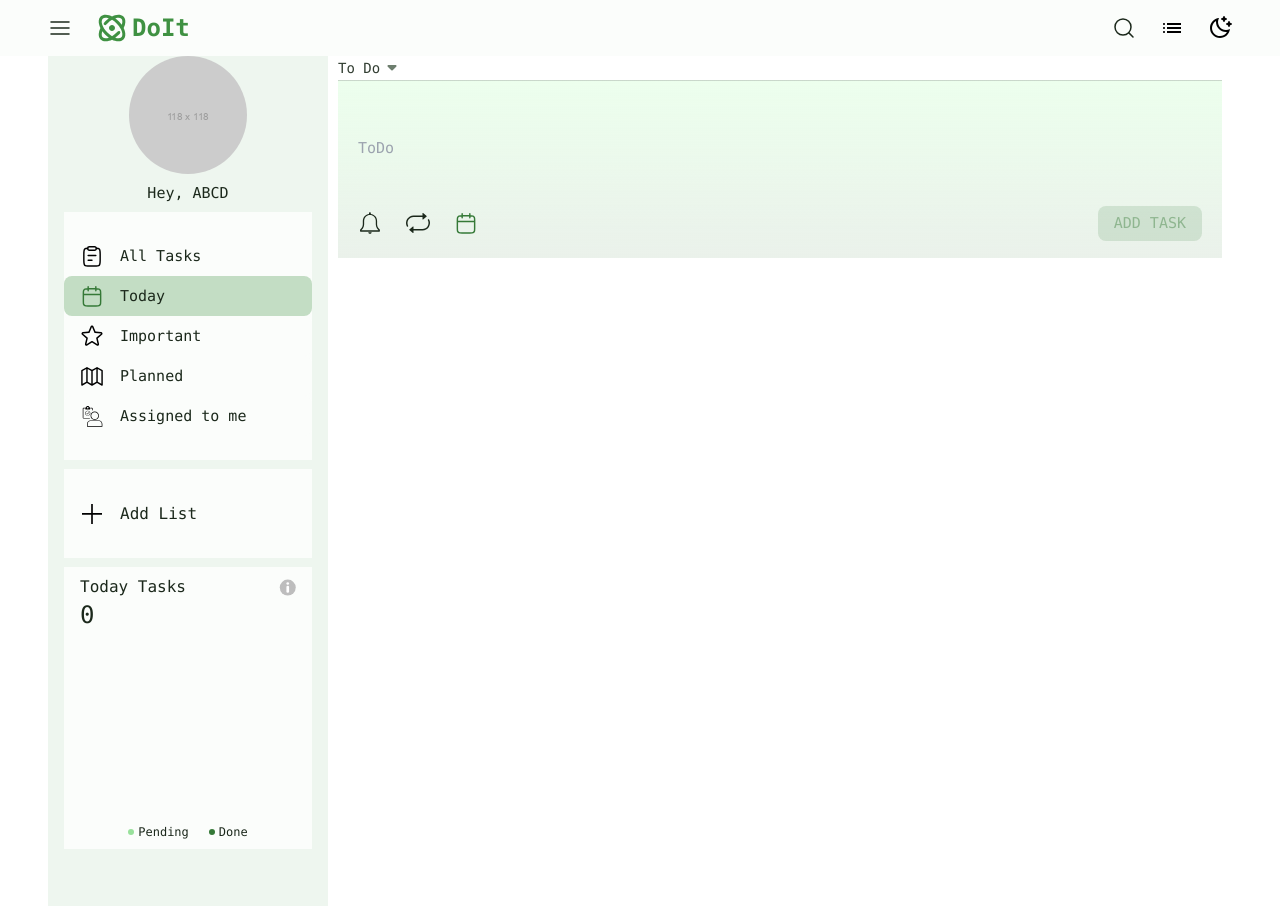
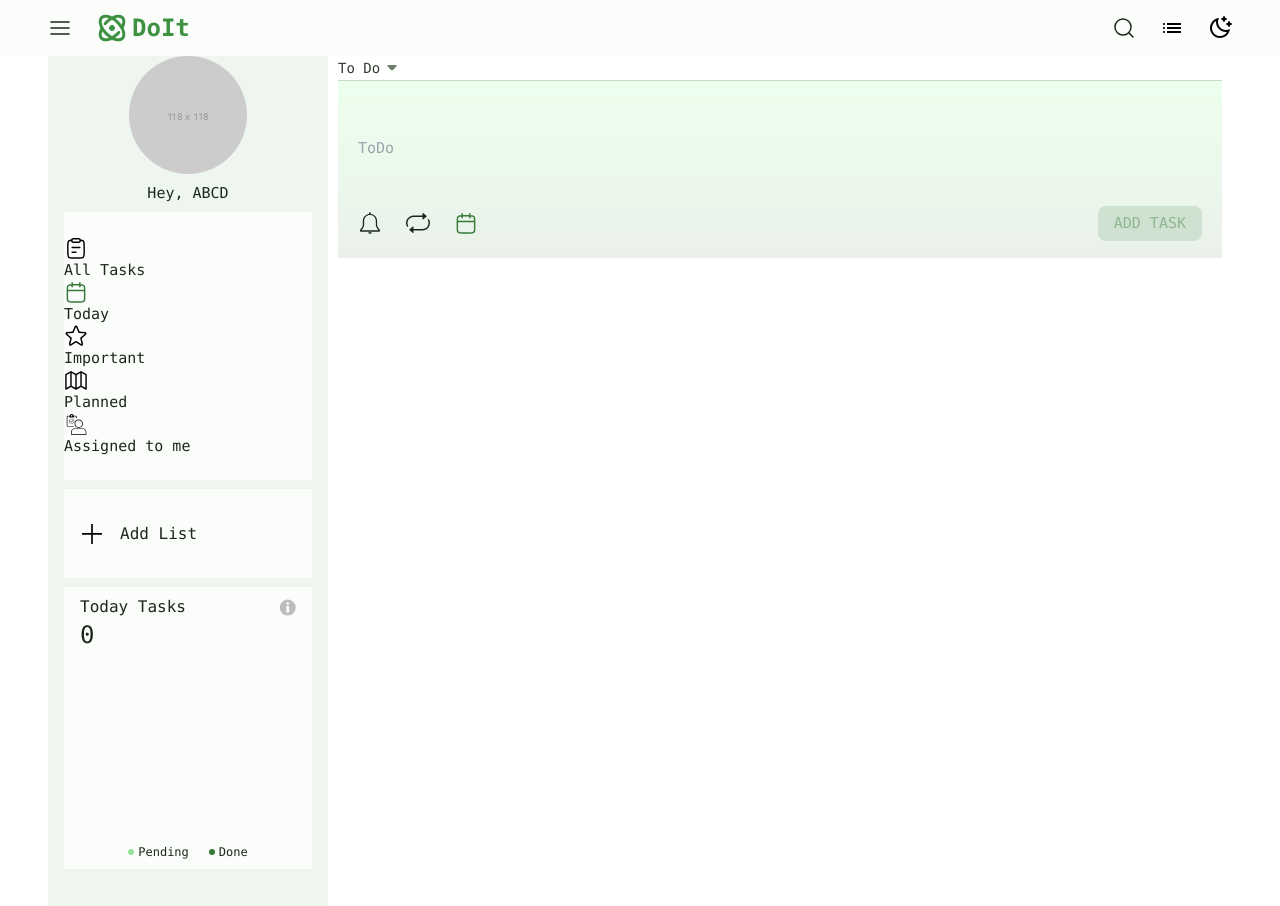
Before and after one commit to Ayush031/Do-It, a React (Vite) app: page /today-tasks in a window 1280 px wide. Built offline with nearby package versions, Linux system fonts and the light colour scheme.

Commit message:
checking link

```diff
--- a/src/components/Sidebar.jsx
+++ b/src/components/Sidebar.jsx
@@ -1,6 +1,6 @@
 import React, { useEffect, useState } from "react";
 import { useSelector } from "react-redux";
-import { NavLink } from "react-router-dom";
+import { Link, NavLink } from "react-router-dom";
 import { icons, sideBarRouteItems } from "../data";
 import DoughnutChart from "./DoughnutChart";
 const Frame = () => {
@@ -24,7 +24,7 @@ const Frame = () => {
         <div className="flex flex-col items-start px-0 py-6 relative self-stretch w-full flex-[0_0_auto] bg-lightSidebarChild dark:bg-darkBgSecondary">
           {sideBarRouteItems.map((i) => (
             <div className="w-full" key={i.title}>
-              <NavLink
+              <Link
                 to={i.route}
                 className={({ isActive }) =>
                   isActive
@@ -40,7 +40,7 @@ const Frame = () => {
                 <div className="relative w-fit font-medium text-[15px] tracking-[0] leading-5 whitespace-nowrap">
                   {i.title}
                 </div>
-              </NavLink>
+              </Link>
             </div>
           ))}
         </div>
--- a/src/main.jsx
+++ b/src/main.jsx
@@ -18,7 +18,7 @@ const router = createBrowserRouter(
     <Route>
       <Route path="/" element={<App />}>
         <Route path="all-tasks" element={<div>Page for all tasks</div>} />
-        <Route path="today-tasks" element={<TodayTodo />} />
+        <Route  path="today-tasks" element={<TodayTodo />} />
         <Route
           path="important-tasks"
           element={<Important/>}
```
